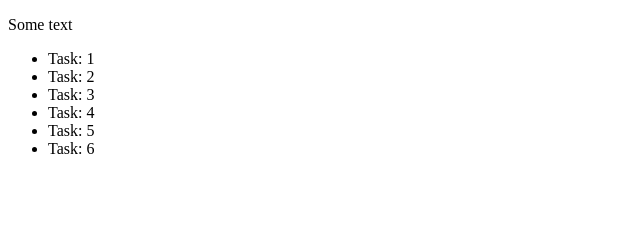
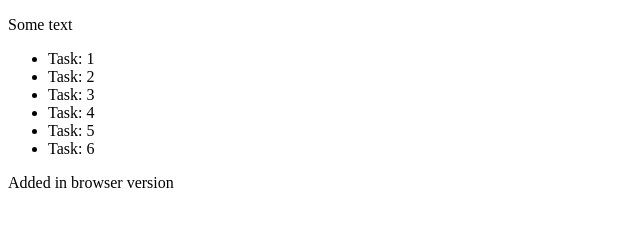
Before and after one commit to plh96/samples, a plain HTML site: page index.html in a window 1280 px wide. Shown: the whole page, without its empty margins (0-640 px from the left). Drawn offline with Linux system fonts and the light colour scheme.

Commit message:
added a p tag

```diff
--- a/index.html
+++ b/index.html
@@ -18,5 +18,6 @@
             <li>Task: 6</li>
         </ul>
     </div>
+    <p>Added in browser version</p>
 </body>
 </html>
```
